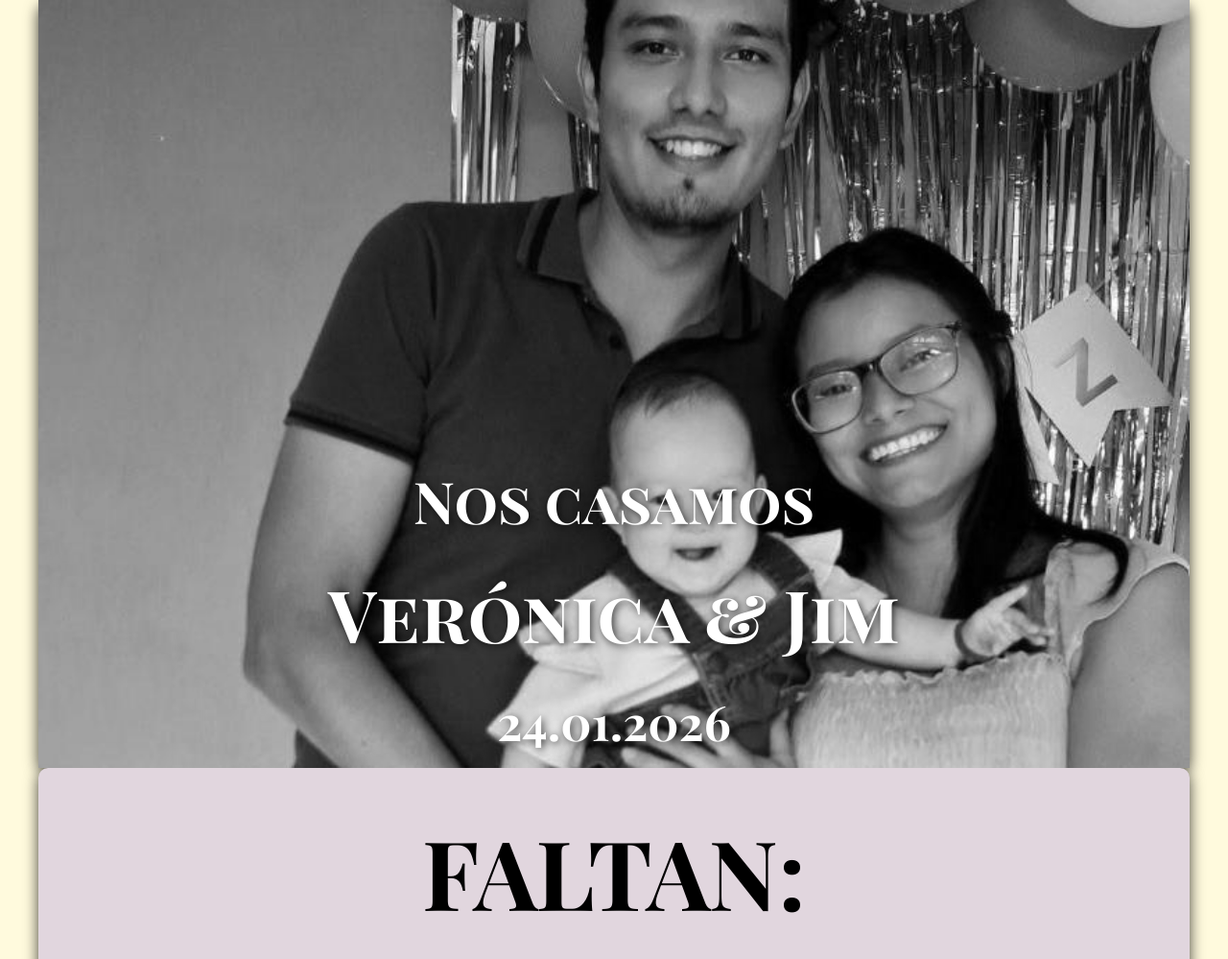
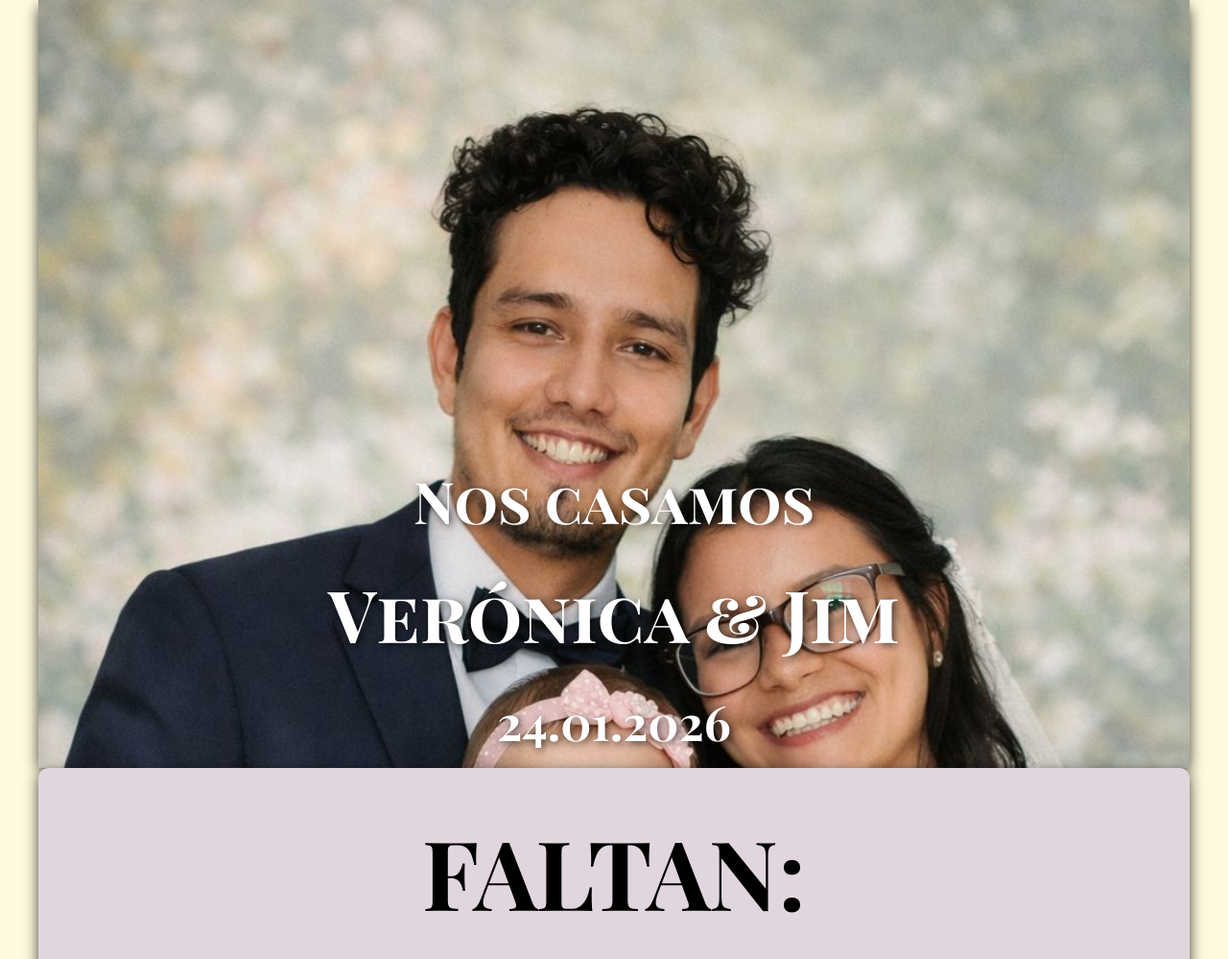
Before and after one commit to Omar0511/invitacion-boda, a PHP site: page / in a window 1280 px wide. Shown: the top 999 px of the page at 96% size. Run offline with PHP 8.4, Linux system fonts and the light colour scheme; some libraries are stand-ins or nearby versions.

Commit message:
Cambiando foto!

```diff
--- a/css/styles.css
+++ b/css/styles.css
@@ -83,13 +83,14 @@ p {
 .imagen {
   width: auto;
   height: 70vh;
-  background-image: url("/img/Invitacion1.jpeg");
+  /* background-image: url("/img/Invitacion1.jpeg"); */
+  background-image: url("/img/imgVeroJim.jpg");
   background-repeat: no-repeat;
   /* background-position: center center; */
-  background-position: right center;
+
   background-size: cover;
   /* Convierte la imagen en blanco y negro */
-  filter: grayscale(100%);
+  /* filter: grayscale(100%); */
 
   display: flex;
   flex-direction: column;
```
Also changed, not shown: img/imgVeroJim.jpg (added).
